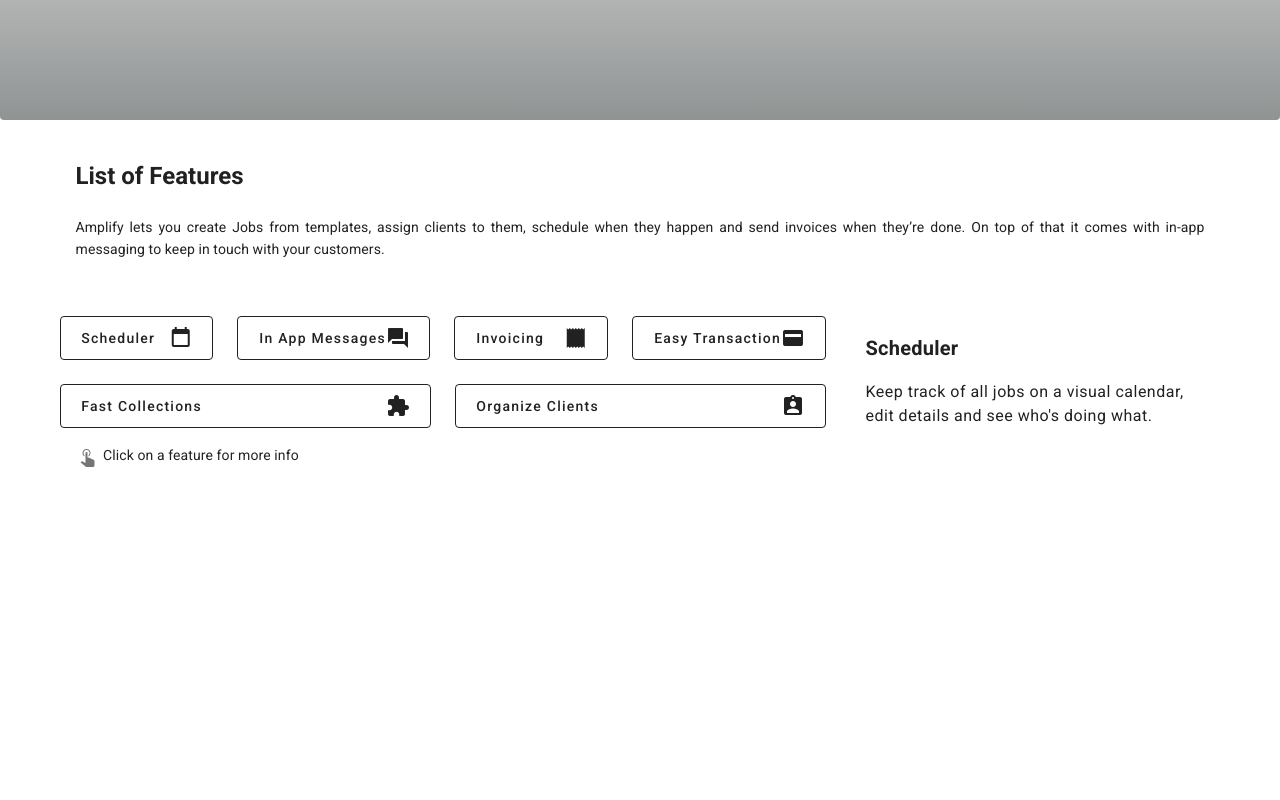
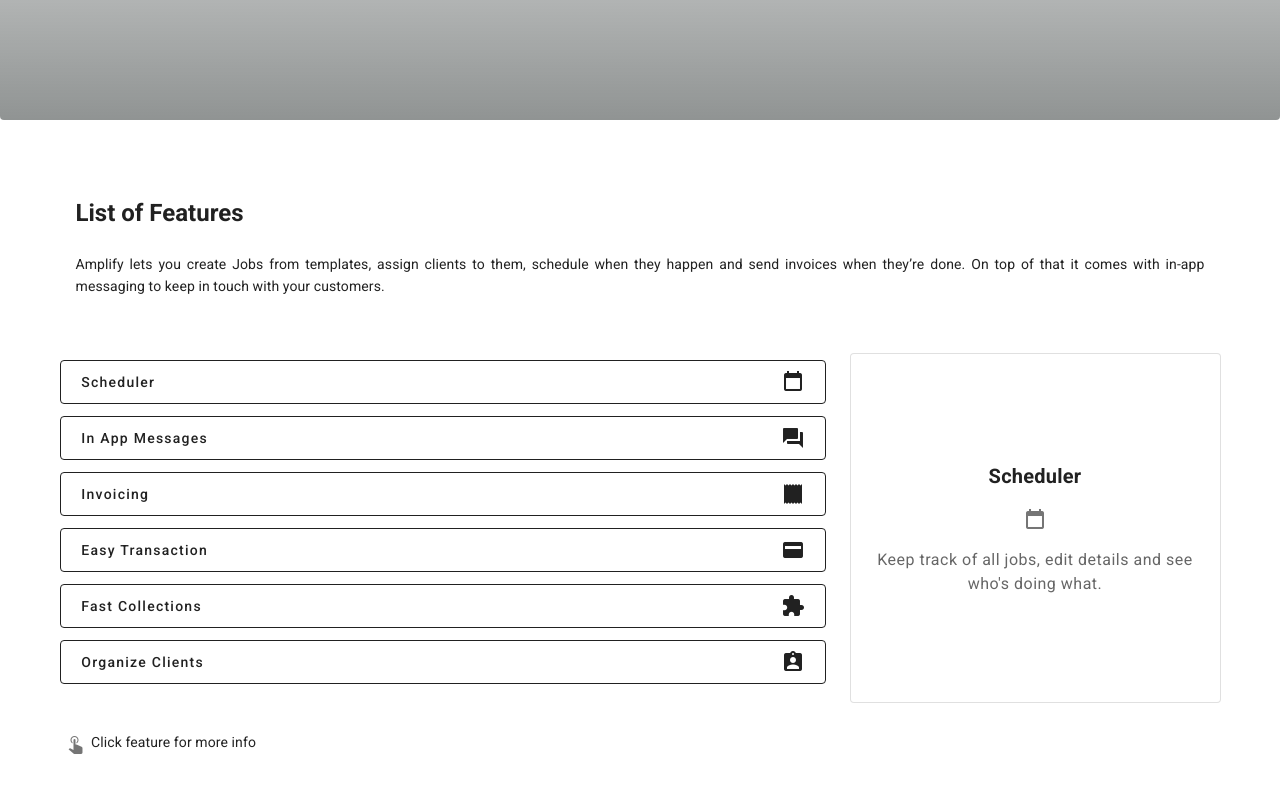
Before and after one commit to amplify-technologies/lawns-website, a Vue app: page / in a window 1280 px wide. Shown: the part 680-1480 px from the top of the page. Built offline with nearby package versions, Linux system fonts and the light colour scheme.

Commit message:
More Optimizations

```diff
--- a/src/components/home/FeaturesPage.vue
+++ b/src/components/home/FeaturesPage.vue
@@ -1,5 +1,5 @@
 <template>
-  <v-img id="features" :src="require('@/assets/features.png')">
+  <v-img id="features" :src="require('@/assets/features.png')" max-height="700">
     <v-container class="align-content-center fill-height">
       <v-card-title class="text-h5 font-weight-bold mb-2"
         >List of Features</v-card-title
@@ -11,50 +11,55 @@
         customers.
       </v-card-text>
       <v-row>
-        <v-col md="8">
-          <v-row class="d-flex flex-smAndDown-column align-center">
-            <v-col
-              v-for="(item, i) in features"
-              :key="i"
-              class="d-flex justify-center"
-            >
+        <v-col md="8" class="d-flex flex-column justify-center">
+          <div v-for="(item, i) in features" :key="i">
             <v-btn
-                width="100%"
+              block
               outlined
-                class="text-capitalize"
+              class="text-capitalize mb-3"
               @click="carousel = i"
-                large=""
+              large
             >
               {{ item.title }}
               <v-spacer></v-spacer>
               <v-icon>{{ item.icon }}</v-icon>
             </v-btn>
-            </v-col>
-          </v-row>
-          <v-card-subtitle>
-            <v-icon>mdi-gesture-tap</v-icon>
-            Click on a feature for more info
-          </v-card-subtitle>
+          </div>
         </v-col>
 
-        <v-col md="4">
+        <v-col>
           <v-carousel
             vertical
             :show-arrows="false"
             hide-delimiters
             v-model="carousel"
             class="d-flex align-center"
+            height="350"
           >
             <v-carousel-item v-for="(item, i) in features" :key="i">
+              <v-card
+                class="d-flex flex-column align-center justify-center"
+                outlined
+                height="100%"
+                min-width="100%"
+              >
                 <v-card-title class="font-weight-bold">
                   {{ item.title }}
                 </v-card-title>
-              <v-card-text class="text-body-1">
+                <v-icon>{{ item.icon }}</v-icon>
+                <v-card-text class="text-body-1 text-center">
                   {{ item.desc }}
                 </v-card-text>
+              </v-card>
             </v-carousel-item>
           </v-carousel>
         </v-col>
+      </v-row>
+      <v-row>
+        <v-card-subtitle class="text-no-wrap">
+          <v-icon>mdi-gesture-tap</v-icon>
+          Click feature for more info
+        </v-card-subtitle>
       </v-row>
     </v-container>
   </v-img>
@@ -68,7 +73,7 @@ export default {
       features: [
         {
           title: "Scheduler",
-          desc: "Keep track of all jobs on a visual calendar, edit details and see who's doing what.",
+          desc: "Keep track of all jobs, edit details and see who's doing what.",
           icon: "mdi-calendar-blank",
         },
         {
@@ -93,7 +98,7 @@ export default {
         },
         {
           title: "Organize Clients",
-          desc: "Our system allows you to create Clients and add all thier details and quickly make job under their name",
+          desc: "Our system allows you to create Clients and add all thier details and quickly make jobs under their name",
           icon: "mdi-clipboard-account",
         },
       ],
```
Lines whose indentation alone changed are shown as unchanged.
